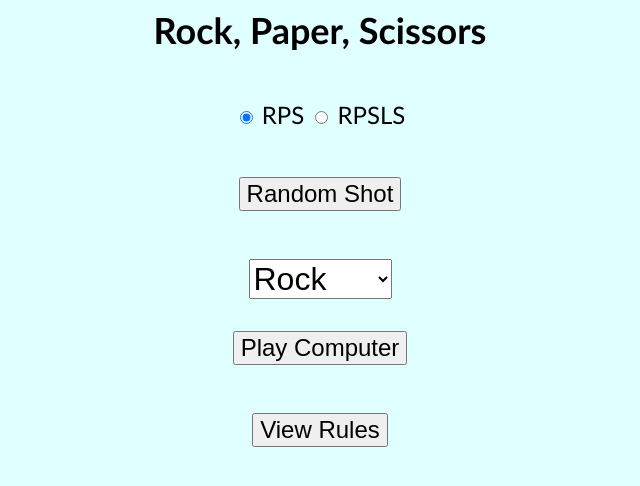
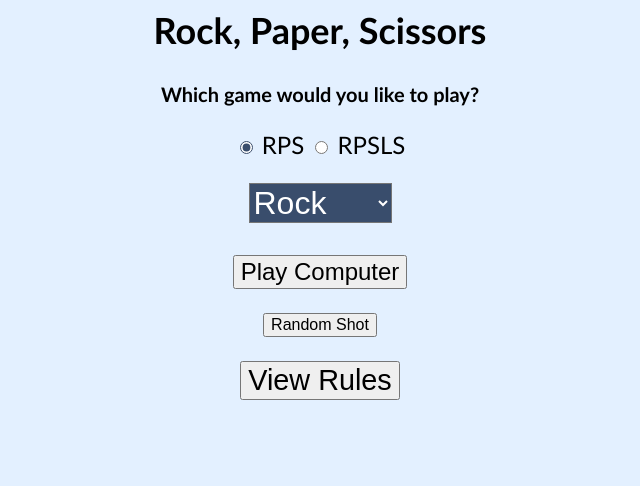
Before and after one commit to comp426-2023-spring/e02-brynnam, a website: page public/index.html in a window 1280 px wide. Shown: the whole page, without its empty margins (320-960 px from the left). Drawn offline with Linux system fonts and the light colour scheme.

Commit message:
updating css/html formatting

```diff
--- a/public/index.html
+++ b/public/index.html
@@ -9,7 +9,10 @@
 <body onload="indexOnLoad()">
 
     <div class="header">
-        <h2 id="title">Rock, Paper, Scissors</h2>
+        <h2 id="title" ">Rock, Paper, Scissors</h2>
+    </div>
+    <div>
+        <h3 id="gameprompt" style = "font-size: smaller; margin-top: 0;" > Which game would you like to play?</h3>
     </div>
 
     <div class="gameSelector">
@@ -20,11 +23,7 @@
         <label for="rpsls_radio">RPSLS</label>
     </div>
 
-    <div class="randomPick">
-        <button class="randomPickButton" onclick="goToRandom()" type="button">
-            Random Shot
-        </button>
-    </div>
+
 
     <div class="playComputer">
         <select id="shotSelector" name="playerChoice">
@@ -35,8 +34,14 @@
             <option id="spock" value="Spock" hidden disabled>Spock</option>
 
         </select><br>
-        <button class="playComputerButton" onclick="goToPlayComputer()" type="button">
+        <button class="playComputerButton" onclick="goToPlayComputer()" type="button" style="font-size: x-large;">
             Play Computer
+        </button>
+    </div>
+
+    <div class="randomPick">
+        <button class="randomPickButton" onclick="goToRandom()" type="button" style="font-size: medium;">
+            Random Shot
         </button>
     </div>
 
--- a/public/styles.css
+++ b/public/styles.css
@@ -1,12 +1,12 @@
 body {
-    background-color: lightcyan;
+    background-color: #e3f0ff;
     font-size: x-large;
     font-family: 'Trebuchet MS', 'Lucida Sans Unicode', 'Lucida Grande', 'Lucida Sans', Arial, sans-serif;
-
+    accent-color:#394d6c;
 }
 
 div {
-    margin-bottom: 2em;
+    margin-bottom: 1em;
     margin-left: auto;
     margin-right: auto;
     width: 20em;
@@ -14,12 +14,14 @@ div {
 }
 
 button {
-    font-size: x-large;
+    font-size: larger;
 }
 
 select {
     font-size: xx-large;
     margin-bottom: 1em;
+    color: white;
+    background-color: #394d6c;
 }
 
 img {
```
Also changed, not shown: public/play.html (+2 -2 lines).
